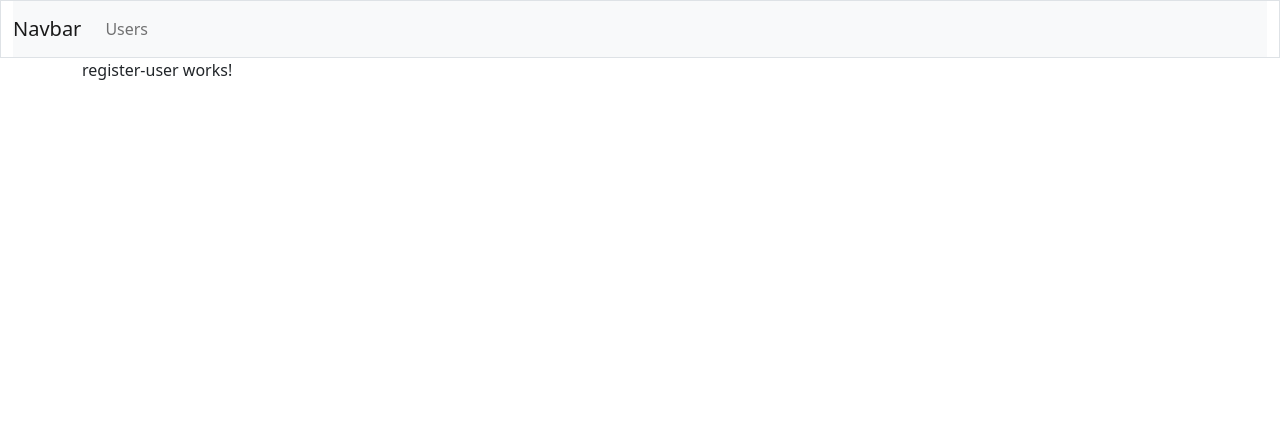
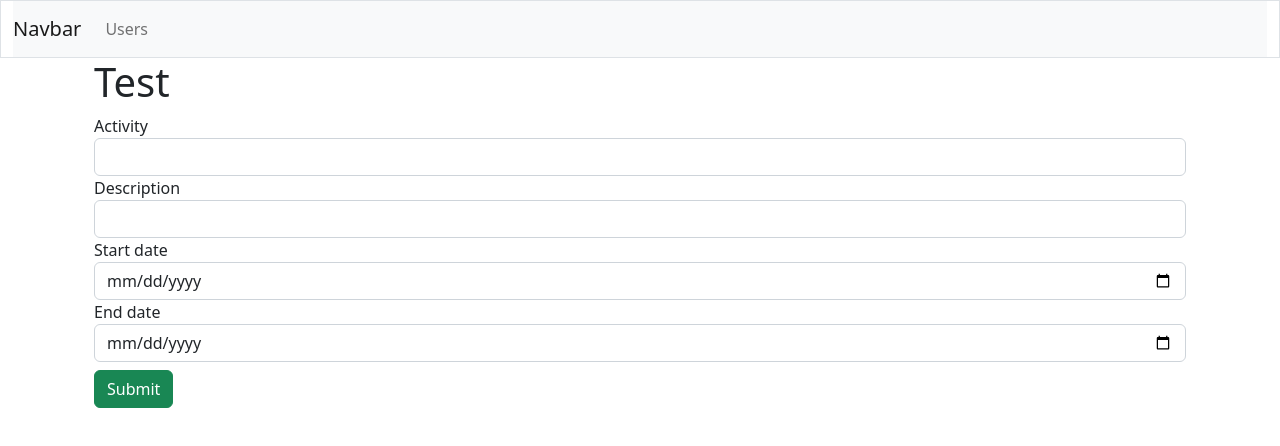
Before and after one commit to WilliamvBijsterveldt/frontend-planning, an Angular app: page /register-user in a window 1280 px wide. Shown: the top 446 px of the page. Built offline with nearby package versions, Linux system fonts and the light colour scheme.

Commit message:
Added user CRUD functions

```diff
--- a/angular.json
+++ b/angular.json
@@ -97,5 +97,8 @@
         }
       }
     }
+  },
+  "cli": {
+    "analytics": "299ad73f-564f-46ef-a11f-f39fb126bb9e"
   }
 }
--- a/src/app/Components/register-user/register-user.component.html
+++ b/src/app/Components/register-user/register-user.component.html
@@ -1 +1,33 @@
-<p>register-user works!</p>
+<div class="container">
+  <h1> Test </h1>
+  <form (ngSubmit)="onSubmit()">
+    <div class="col">
+      <div class="form-group">
+        <label>Activity</label>
+        <input type="text" class="form-control" id="userName"
+               [(ngModel)]="user.username" name="userName">
+      </div>
+
+      <div class="form-group">
+        <label>Description</label>
+        <input type="text" class="form-control" id="password"
+               [(ngModel)]="user.password" name="password">
+      </div>
+
+      <div class="form-group">
+        <label>Start date</label>
+        <input type="date" class="form-control" id="email"
+               [(ngModel)]="user.email" name="email">
+      </div>
+
+      <div class="form-group">
+        <label>End date</label>
+        <input type="date" class="form-control" id="dateOfBirth"
+               [(ngModel)]="user.dateOfBirth" name="dateOfBirth">
+      </div>
+    </div>
+    <div class="pt-2">
+      <button class="btn btn-success" type="submit">Submit</button>
+    </div>
+  </form>
+</div>
--- a/src/app/Components/register-user/register-user.component.ts
+++ b/src/app/Components/register-user/register-user.component.ts
@@ -1,4 +1,7 @@
 import { Component, OnInit } from '@angular/core';
+import {Router} from "@angular/router";
+import {UserService} from "../../Services/user.service";
+import {User} from "../../Models/user";
 
 @Component({
   selector: 'app-register-user',
@@ -7,9 +10,29 @@ import { Component, OnInit } from '@angular/core';
 })
 export class RegisterUserComponent implements OnInit {
 
-  constructor() { }
+  user: User = new User()
+
+  constructor(private userService: UserService,
+              private router: Router) { }
 
   ngOnInit(): void {
   }
 
+  registerUser(){
+    this.userService.registerUser(this.user).subscribe( data => {
+        console.log(data)
+        this.getUser();
+      },
+      error => console.log(error));
+  }
+
+  getUser() {
+    this.router.navigate(['/user']);
+  }
+
+  onSubmit() {
+    console.log(this.user)
+    this.registerUser()
+  }
+
 }
--- a/src/app/Components/update-user/update-user.component.html
+++ b/src/app/Components/update-user/update-user.component.html
@@ -1 +1,33 @@
-<p>update-user works!</p>
+<div class="container">
+  <h1> Test </h1>
+  <form (ngSubmit)="onSubmit()">
+    <div class="col">
+      <div class="form-group">
+        <label>Activity</label>
+        <input type="text" class="form-control" id="userName"
+               [(ngModel)]="user.username" name="userName">
+      </div>
+
+      <div class="form-group">
+        <label>Description</label>
+        <input type="text" class="form-control" id="password"
+               [(ngModel)]="user.password" name="password">
+      </div>
+
+      <div class="form-group">
+        <label>Start date</label>
+        <input type="date" class="form-control" id="email"
+               [(ngModel)]="user.email" name="email">
+      </div>
+
+      <div class="form-group">
+        <label>End date</label>
+        <input type="date" class="form-control" id="dateOfBirth"
+               [(ngModel)]="user.dateOfBirth" name="dateOfBirth">
+      </div>
+    </div>
+    <div class="pt-2">
+      <button class="btn btn-success" type="submit">Submit</button>
+    </div>
+  </form>
+</div>
--- a/src/app/Components/update-user/update-user.component.ts
+++ b/src/app/Components/update-user/update-user.component.ts
@@ -1,4 +1,8 @@
 import { Component, OnInit } from '@angular/core';
+import {User} from "../../Models/user";
+import {ActivatedRoute, Router} from "@angular/router";
+import {UserService} from "../../Services/user.service";
+import {error} from "@angular/compiler-cli/src/transformers/util";
 
 @Component({
   selector: 'app-update-user',
@@ -6,10 +10,32 @@ import { Component, OnInit } from '@angular/core';
   styleUrls: ['./update-user.component.css']
 })
 export class UpdateUserComponent implements OnInit {
+  id: number;
 
-  constructor() { }
+  user: User = new User();
+
+  constructor(private userService: UserService,
+              private router: Router,
+              private route: ActivatedRoute) { }
 
   ngOnInit(): void {
+    this.id = this.route.snapshot.params['id'];
+
+    this.userService.getUserById(this.id).subscribe(data => {
+        this.user = data;
+      },
+        error => console.log(error));
+  }
+
+  onSubmit() {
+    this.userService.updateUser(this.id, this.user).subscribe(data => {
+        this.goToUsers();
+      },
+      error => console.log(error));
+  }
+
+  goToUsers() {
+    this.router.navigate(['/users']);
   }
 
 }
--- a/src/app/Components/users-list/users-list.component.html
+++ b/src/app/Components/users-list/users-list.component.html
@@ -1 +1,23 @@
-<p>users-list works!</p>
+<h2> Users </h2>
+<table class="table table-striped">
+  <thead>
+  <tr>
+    <th> Username</th>
+    <th> Password</th>
+    <th> Email</th>
+    <th> date of birthdate</th>
+  </tr>
+  </thead>
+  <tbody>
+  <tr *ngFor="let user of users">
+    <td> {{ user.username }} </td>
+    <td> {{ user.password }} </td>
+    <td> {{ user.email }} </td>
+    <td> {{ user.dateOfBirth | date: 'fullDate'}} </td>
+    <td>
+      <button (click)="updateUser(user.id)" class="btn btn-info">Update</button>
+      <button (click)="deleteUser(user.id)" class="btn btn-danger" style="margin-left: 10px">Delete</button>
+    </td>
+  </tr>
+  </tbody>
+</table>
--- a/src/app/Components/users-list/users-list.component.ts
+++ b/src/app/Components/users-list/users-list.component.ts
@@ -1,4 +1,7 @@
 import { Component, OnInit } from '@angular/core';
+import {Router} from "@angular/router";
+import {UserService} from "../../Services/user.service";
+import {User} from "../../Models/user";
 
 @Component({
   selector: 'app-users-list',
@@ -7,8 +10,28 @@ import { Component, OnInit } from '@angular/core';
 })
 export class UsersListComponent implements OnInit {
 
-  constructor() { }
+  users: User[];
+  constructor(private userService: UserService,
+              private router: Router) { }
 
   ngOnInit(): void {
   }
+
+  private getUsers() {
+    this.userService.getUser().subscribe(data => {
+      this.users = data;
+    });
+  }
+
+  updateUser(id: number) {
+    this.router.navigate(['update-user', id]);
+  }
+
+  deleteUser(id: number) {
+    this.userService.deleteUser(id).subscribe(data => {
+        console.log(data)
+        this.getUsers();
+      },
+      error => console.log(error));
+  }
 }
--- /dev/null
+++ b/src/app/Models/user.ts
@@ -0,0 +1,7 @@
+export class User {
+  id: number;
+  username: string;
+  password: string;
+  email: string;
+  dateOfBirth: Date;
+}
--- a/src/app/Services/user.service.ts
+++ b/src/app/Services/user.service.ts
@@ -1,9 +1,34 @@
 import { Injectable } from '@angular/core';
+import {HttpClient} from "@angular/common/http";
+import {Observable} from "rxjs";
+import {User} from "../Models/user";
 
 @Injectable({
   providedIn: 'root'
 })
 export class UserService {
 
-  constructor() { }
+  private baseURL = "http://localhost:8080";
+
+  constructor(private httpClient: HttpClient) { }
+
+  getUser(): Observable<User[]> {
+    return this.httpClient.get<User[]>(`${this.baseURL}/user`);
+  }
+
+  registerUser(user: User): Observable<Object> {
+    return this.httpClient.post(`${this.baseURL}/user`, user);
+  }
+
+  getUserById(id: number): Observable<User> {
+    return this.httpClient.get<User>(`${this.baseURL}/user/${id}`);
+  }
+
+  updateUser(id: number, user: User): Observable<Object> {
+    return this.httpClient.put(`${this.baseURL}/user/${id}`, user);
+  }
+
+  deleteUser(id: number): Observable<Object> {
+    return this.httpClient.delete(`${this.baseURL}/user/${id}`);
+  }
 }
--- a/tsconfig.json
+++ b/tsconfig.json
@@ -6,6 +6,7 @@
     "outDir": "./dist/out-tsc",
     "forceConsistentCasingInFileNames": true,
     "strictPropertyInitialization": false,
+    "allowSyntheticDefaultImports": true,
     "strict": true,
     "noImplicitOverride": true,
     "noPropertyAccessFromIndexSignature": true,
```
